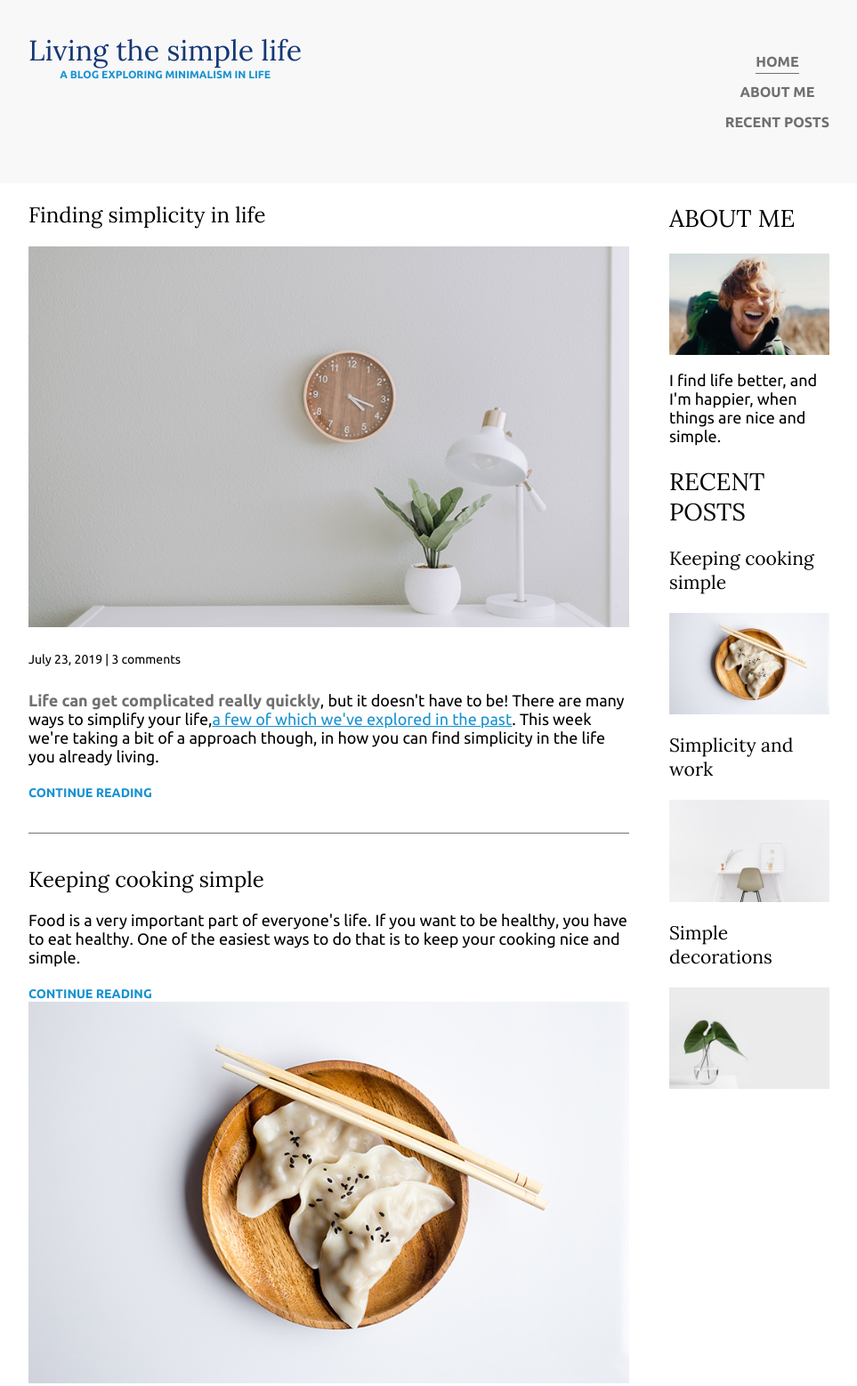
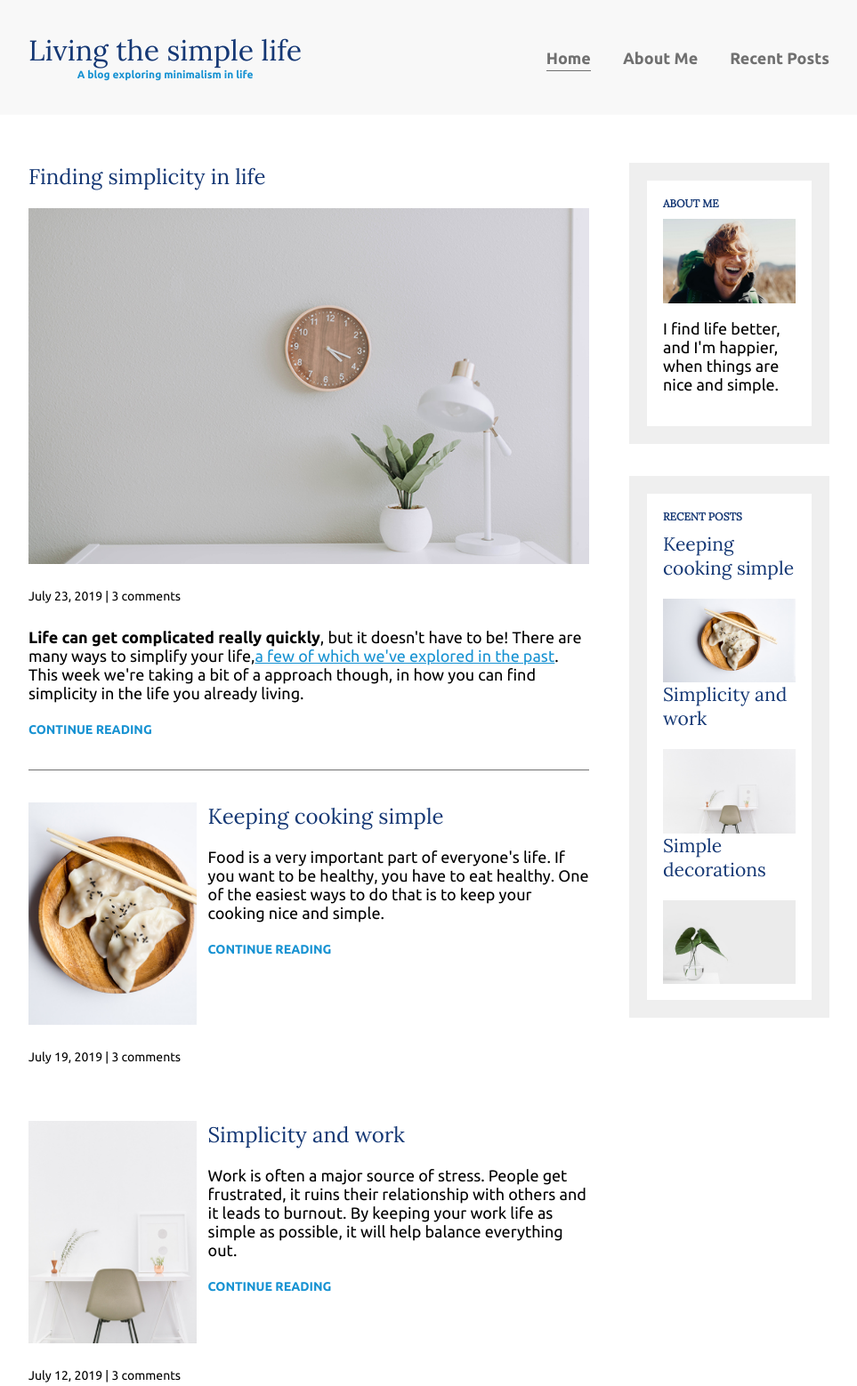
Before and after one commit to f8makinde/Blog-Webpage, a plain HTML site: page index.html in a window 1280 px wide. Shown: the top 1558 px of the page at 89% size, without its empty margins (158-1121 px from the left). Drawn offline with Linux system fonts and the light colour scheme.

Commit message:
setting up the widgets

```diff
--- a/styles.css
+++ b/styles.css
@@ -1,136 +1,217 @@
-body{
+/*  Fonts
+-----
+font-family: 'Lora', serif;
+font-family: 'Ubuntu', sans-serif;
+*/
+
+body {
     margin: 0;
-    font-family: "Ubuntu", sans-serif;
+    font-family: 'Ubuntu', sans-serif;
     font-size: 1.125rem;
     font-weight: 300;
 }
+
+img {
+    max-width: 100%;
+    display: block;
+}
+
 /* =================
 Typography
-    =================  */
+================= */
+
 h1,
 h2,
 h3 {
     font-family: 'Lora', serif;
     font-weight: 400;
+    color: #143774;
+    margin-top: 0;
 }
-     h1{
-        font-family: 'Lora', sans-serif;
+
+h1 {
     font-size: 2rem;
-        font-weight: 400;
-        color: #143774;
     margin: 0;
 }
-     a{
+
+a {
     color: #1792d2;
 }
+
 a:hover,
 a:focus {
     color: #143774;
 }
-    .article-title{
-        font-size: 1.5rem;
+
+strong {
+    font-weight: 700;
 }
-    .subtitle{
+
+/* h1 subtitle */
+.subtitle {
     font-weight: 700;
-        text-transform: uppercase;
-        color: #1792D2;
+    color: #1792d2;
     font-size: .75rem;
     margin: 0;
 }
-    .article-read-more, .article-info{
+
+.article-title {
+    font-size: 1.5rem;
+}
+
+.article-read-more,
+.article-info {
     font-size: .875rem;
 }
+
 .article-read-more {
     color: #1792d2;
     text-decoration: none;
     font-weight: 700;
+}
 
-    }
-     .article-featured{
-        border-bottom: 1px solid #707070;
-        padding-bottom: 2em;
-        margin-bottom: 2em;
-    }
-    .article-info{
-        margin: 2em 0;
-    }
-    .article-read-more:hover, .article-read-more:focus {
+.article-read-more:hover,
+.article-read-more:focus {
     color: #143774;
     text-decoration: underline;
 }
-    strong{
-        font-weight: 700;
-        color: #707070;
+
+.article-info {
+    margin: 2em 0;
 }
-    img{
-        max-width: 100%;
-        display: block;
-    }
+
 
 /* =================
 Layout
 ================= */
-  header{
-   padding: 2em 0;
-   background: #f8f8f8;
-   text-align: center;
-  }
-/* navigation */
 
-  nav ul{
-    display: flex;
-    justify-content:center;
-    font-size: 1rem;
-    list-style: none;
-  }
-  nav li{
-    margin-left: 2em;
-    text-transform: uppercase;
-}
-
-    nav ul{
-     flex-direction: column;
-
-    }
-    nav li{
-        margin: .5em 0;
-    }
-
-
-
-nav a{
-    font-weight: 700;
-    text-decoration: none;
-    color: #707070;
-    padding: .25em 0;
-}
-nav a:hover, nav a:focus{
-    color: #1792D2;
-}
-.current-page{
-    border-bottom: 1px solid  #707070;
-}
-.current-page:hover{
-    color: #707070;
-}
-.container{
+.container {
     width: 90%;
     max-width: 900px;
     margin: 0 auto;
 }
-.container-flex{
+
+.container-flex {
     display: flex;
+    flex-direction: column;
     justify-content: space-between;
+}
+
+header {
+    background: #f8f8f8;
+    padding: 2em 0;
+    text-align: center;
+    margin-bottom: 3em;
+}
+
+@media (min-width: 675px) {
+    .container-flex {
+        flex-direction: row;
+    }
+
+    main {
+        width: 70%;
+    }
+
+    aside {
+        width: 25%;
+        min-width: 200px;
+        margin-left: 1em;
+    }
+}
+
+/* navigation */
+
+nav ul {
+    list-style: none;
+    padding: 0;
+    display: flex;
+    justify-content: center;
+}
+
+nav li {
+    margin-left: 2em;
+}
+
+nav a {
+    text-decoration: none;
+    color: #707070;
+    font-weight: 700;
+    padding: .25em 0;
+}
+
+nav a:hover,
+nav a:focus {
+    color: #1792d2;
+}
+
+.current-page {
+    border-bottom: 1px solid #707070;
+}
+
+.current-page:hover {
+    color: #707070;
+}
+
+@media (max-width: 675px) {
+    nav ul {
         flex-direction: column;
     }
-@media (min-width: 675px){
-    .container-flex{
-        flex-direction: row;
-    }
-    main{
-        width: 75%;
-      }
-      aside{
-          width: 20%;
+
+    nav li {
+        margin: .5em 0;
     }
 }
+
+/* articles */
+
+.article-featured {
+    border-bottom: #707070 1px solid;
+    padding-bottom: 2em;
+    margin-bottom: 2em;
+
+}
+
+
+.article-recent {
+    display: flex;
+    flex-direction: column;
+    margin-bottom: 2em;
+}
+
+.article-recent-main {
+    order: 2;
+}
+
+.article-recent-secondary {
+    order: 1;
+}
+
+@media (min-width: 675px) {
+    .article-recent {
+        flex-direction: row;
+        justify-content: space-between;
+    }
+    .article-recent-main {
+       width: 68%;
+    }
+    .article-recent-secondary {
+     width: 30%;
+    }
+    .article-image{
+        width: 100%;
+        min-height: 250px;
+        object-fit: cover;
+    }
+}
+
+/* widgets */
+.widget-title{
+    font-size: .75rem;
+    font-weight: 700;
+}
+ .sidebar-widget{
+    border: 20px solid #efefef;
+    margin-bottom: 2em;
+    padding: 1em;
+ }
```
Lines whose indentation alone changed are shown as unchanged.
